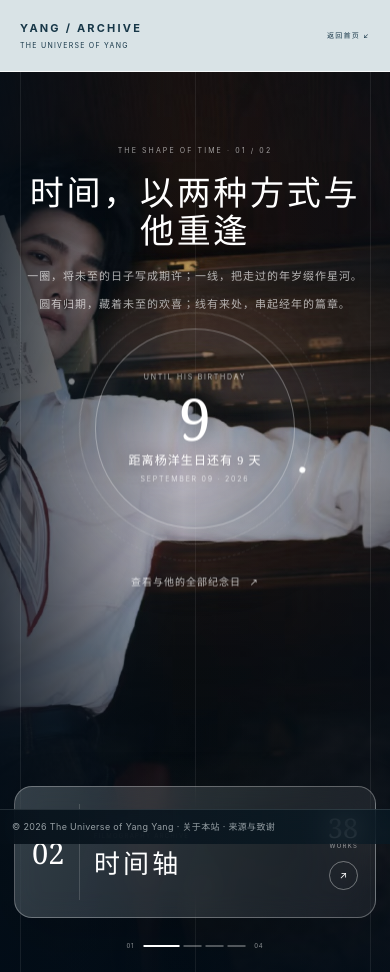
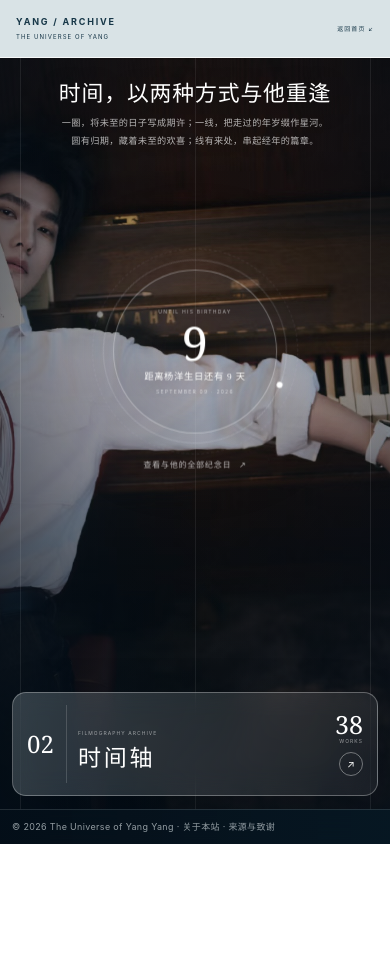
Before and after one commit to syhhhh99/the-Universe-of-YANG, a React (Vite) app: page /explore in a window 390 px wide. After the commit the page ends 844 px from the top, so only its background shows below. Built offline with nearby package versions, Linux system fonts and the light colour scheme.

Commit message:
fix: fit explore experience within mobile viewport

```diff
--- a/src/pages/ExploreFocus/ExploreFocus.css
+++ b/src/pages/ExploreFocus/ExploreFocus.css
@@ -448,51 +448,227 @@
 }
 
 @media (max-width: 620px) {
+  .focus-page {
+    width: 100%;
+    height: 100svh;
+    min-height: 0;
+    overflow: hidden;
+  }
+
   .focus-nav {
-    padding: 0 20px;
+    height: 58px;
+    padding: 0 16px;
   }
+
+  .focus-brand b {
+    font-size: 9px;
+  }
+
+  .focus-brand small,
+  .focus-back {
+    font-size: 6px;
+  }
+
   .focus-nav-title {
     display: none;
   }
+
   .focus-stage {
-    min-height: 900px;
+    position: fixed;
+    inset: 58px 0 34px;
+    height: auto;
+    min-height: 0;
   }
+
+  .focus-carousel img {
+    object-position: 58% center;
+  }
+
+  .focus-veil {
+    background:
+      linear-gradient(90deg, rgba(3, 14, 25, 0.52), rgba(4, 18, 31, 0.08) 52%, rgba(2, 14, 26, 0.38)),
+      linear-gradient(0deg, rgba(2, 12, 22, 0.86), transparent 64%, rgba(3, 15, 26, 0.24));
+  }
+
   .focus-intro {
-    top: 7%;
-    right: 24px;
-    left: 24px;
+    top: 3.2%;
+    right: 16px;
+    left: 16px;
     width: auto;
     text-align: center;
   }
+
+  .focus-intro > span {
+    display: none;
+  }
+
   .focus-intro h1 {
-    font-size: 34px;
+    margin: 0 0 9px;
+    font-size: clamp(19px, 5.6vw, 24px);
+    letter-spacing: 0.04em;
+    white-space: nowrap;
   }
+
   .focus-intro p {
     margin: auto;
+    font-size: clamp(8px, 2.35vw, 10px);
+    line-height: 1.55;
+    letter-spacing: 0.04em;
+    white-space: nowrap;
   }
+
+  .focus-intro p + p {
+    margin-top: 4px;
+  }
+
   .focus-anniversary {
-    top: 43%;
+    top: 41.5%;
     left: 50%;
   }
+
+  .focus-orbit {
+    width: clamp(148px, 42vw, 172px);
+    height: clamp(148px, 42vw, 172px);
+  }
+
+  .focus-orbit > span,
+  .focus-orbit > small {
+    font-size: 5px;
+  }
+
+  .focus-orbit strong {
+    margin: 5px 0 1px;
+    font-size: clamp(40px, 12vw, 49px);
+  }
+
+  .focus-orbit p {
+    margin: 4px 0;
+    font-size: clamp(8px, 2.35vw, 10px);
+  }
+
+  .focus-ring {
+    inset: -11px;
+  }
+
+  .focus-ring-two {
+    inset: -22px;
+  }
+
+  .focus-anniversary-more {
+    margin-top: 26px;
+    font-size: 8px;
+  }
+
   .focus-timeline {
-    right: 14px;
-    bottom: 6%;
-    left: 14px;
-    min-height: 132px;
-    grid-template-columns: 48px 1fr 48px;
-    gap: 14px;
-    padding: 17px;
+    right: 12px;
+    bottom: 14px;
+    left: 12px;
+    min-height: 104px;
+    grid-template-columns: 40px 1fr 42px;
+    gap: 11px;
+    padding: 12px 14px;
+    border-radius: 14px;
   }
+
   .focus-timeline-number small,
   .focus-timeline-copy p {
     display: none;
   }
+
+  .focus-timeline-number span {
+    font-size: 24px;
+  }
+
+  .focus-timeline-copy > span,
+  .focus-timeline-meta span {
+    font-size: 5px;
+  }
+
+  .focus-timeline-copy h2 {
+    margin: 4px 0 0;
+    font-size: 23px;
+  }
+
   .focus-timeline-meta strong {
-    font-size: 27px;
+    font-size: 25px;
   }
+
+  .focus-timeline-meta > i {
+    width: 24px;
+    height: 24px;
+    margin-top: 7px;
+  }
+
   .focus-carousel-controls {
-    right: 50%;
-    transform: translateX(50%);
+    display: none;
+  }
+}
+
+@media (max-width: 620px) and (max-height: 700px) {
+  .focus-nav {
+    height: 50px;
+  }
+
+  .focus-stage {
+    inset: 50px 0 34px;
+  }
+
+  .focus-intro {
+    top: 2.5%;
+  }
+
+  .focus-intro h1 {
+    margin-bottom: 5px;
+    font-size: clamp(18px, 5.2vw, 21px);
+  }
+
+  .focus-intro p {
+    font-size: clamp(7px, 2.05vw, 8.5px);
+    line-height: 1.4;
+  }
+
+  .focus-anniversary {
+    top: 41%;
+  }
+
+  .focus-orbit {
+    width: clamp(124px, 36vw, 144px);
+    height: clamp(124px, 36vw, 144px);
+  }
+
+  .focus-orbit strong {
+    font-size: clamp(34px, 10vw, 41px);
+  }
+
+  .focus-ring {
+    inset: -8px;
+  }
+
+  .focus-ring-two {
+    inset: -16px;
+  }
+
+  .focus-anniversary-more {
+    margin-top: 18px;
+    font-size: 7px;
+  }
+
+  .focus-timeline {
+    bottom: 9px;
+    min-height: 86px;
+    padding-block: 9px;
+  }
+
+  .focus-timeline-number span,
+  .focus-timeline-copy h2,
+  .focus-timeline-meta strong {
+    font-size: 21px;
+  }
+
+  .focus-timeline-meta > i {
+    width: 20px;
+    height: 20px;
+    margin-top: 4px;
   }
 }
 
```
